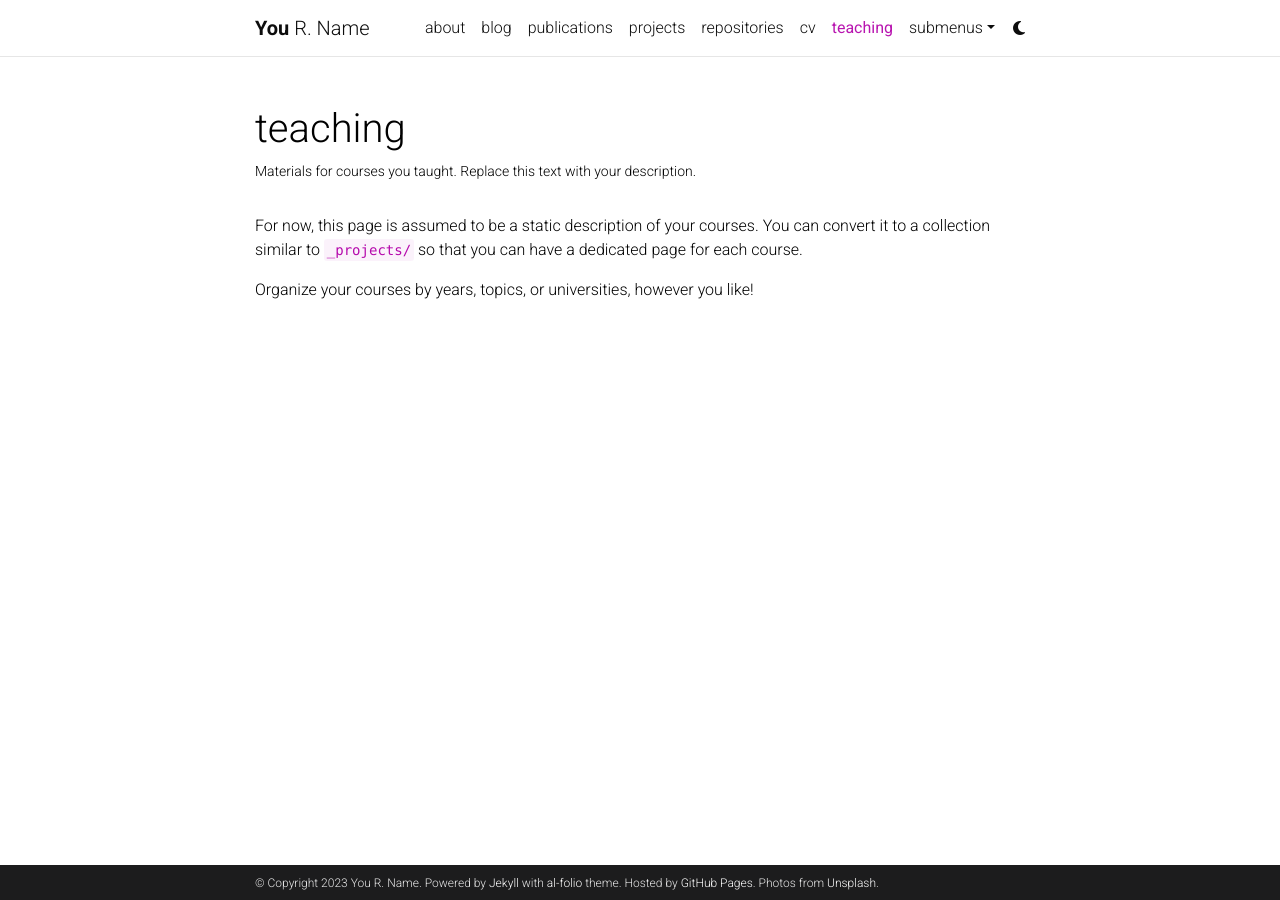
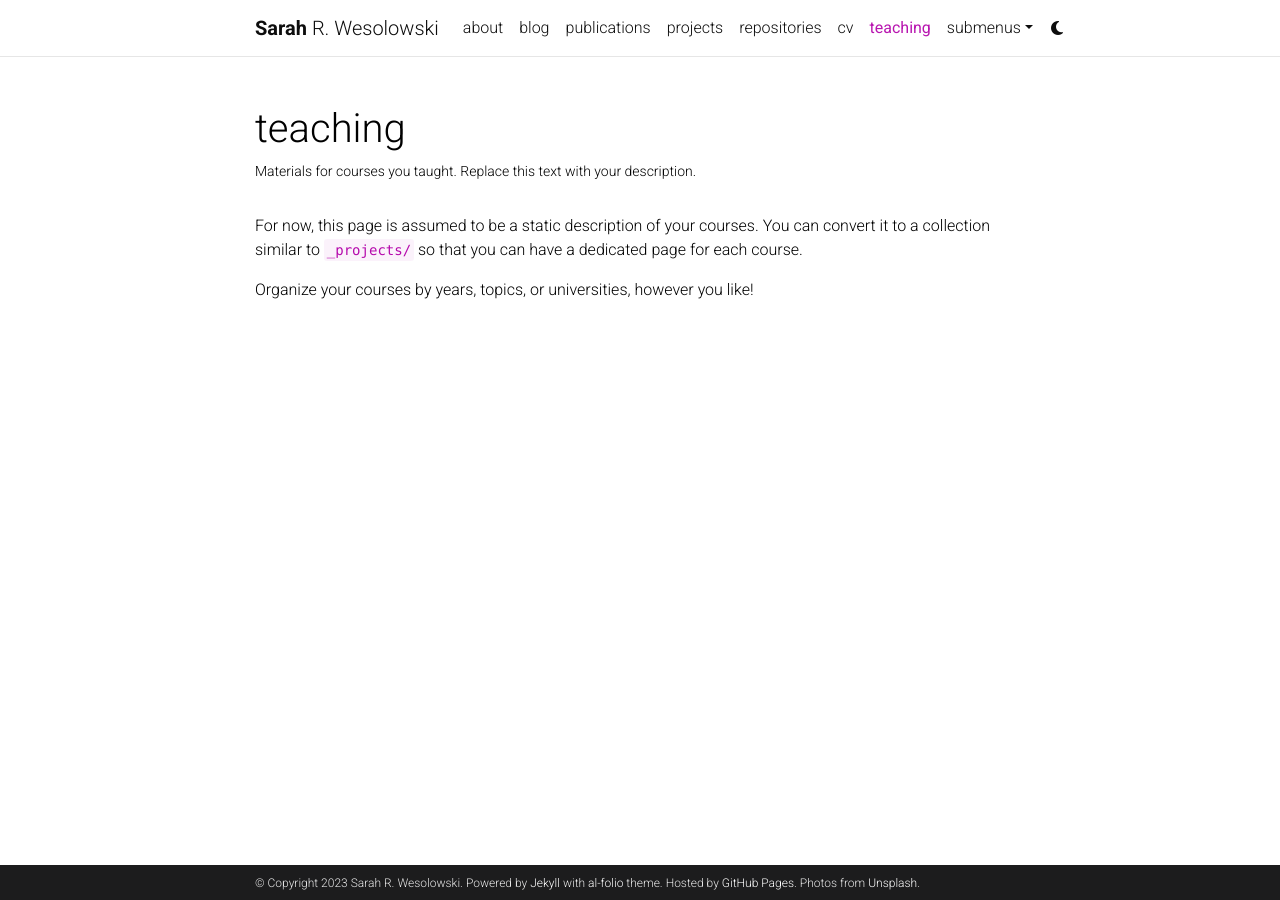
Before and after one commit to sarahcwesolowski/sarahcwesolowski.github.io, a Jekyll site: the page built from _pages/teaching.md, in a window 1280 px wide. Built offline with Jekyll 4.4.1, drawn with Linux system fonts in a browser that asks for light colours; comment, search, counter and statistics services are not loaded; a style sheet for code colours, icons or effects is not loaded.

Commit message:
change url and baseurl

```diff
--- a/_config.yml
+++ b/_config.yml
@@ -3,9 +3,9 @@
 # -----------------------------------------------------------------------------
 
 title: blank # the website title (if blank, full name will be used instead)
-first_name: You
+first_name: Sarah
 middle_name: R.
-last_name: Name
+last_name: Wesolowski
 email: you@example.com
 description: > # the ">" symbol means to ignore newlines until "footer_text:"
   A simple, whitespace theme for academics. Based on [*folio](https://github.com/bogoli/-folio) design.
@@ -18,8 +18,8 @@
 lang: en # the language of your site (for example: en, fr, cn, ru, etc.)
 icon: ⚛️  # the emoji used as the favicon (alternatively, provide image name in /assets/img/)
 
-url: https://alshedivat.github.io # the base hostname & protocol for your site
-baseurl: /al-folio # the subpath of your site, e.g. /blog/
+url: https://sarahcwesolowski.github.io # the base hostname & protocol for your site
+baseurl:  # the subpath of your site, e.g. /blog/
 last_updated: false # set to true if you want to display last updated in the footer
 impressum_path:  # set to path to include impressum link in the footer, use the same path as permalink in a page, helps to conform with EU GDPR
 
```
